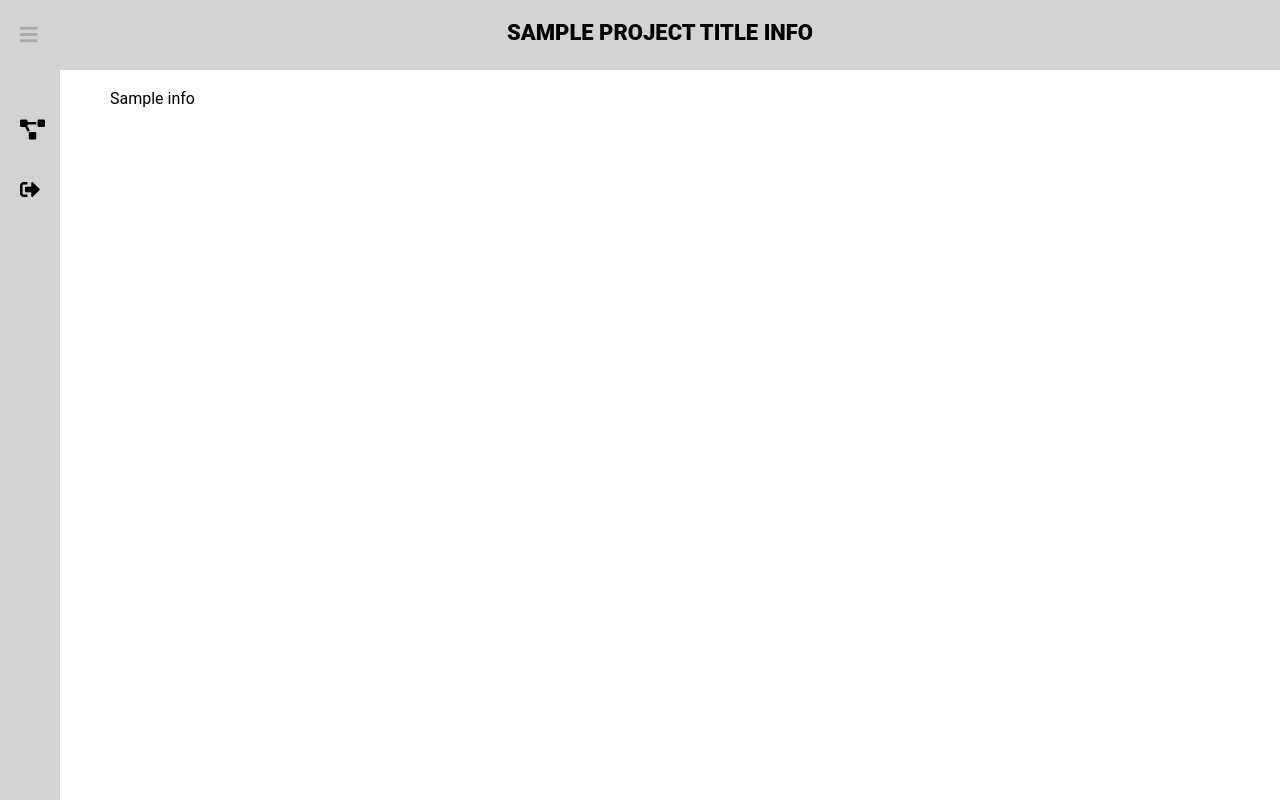
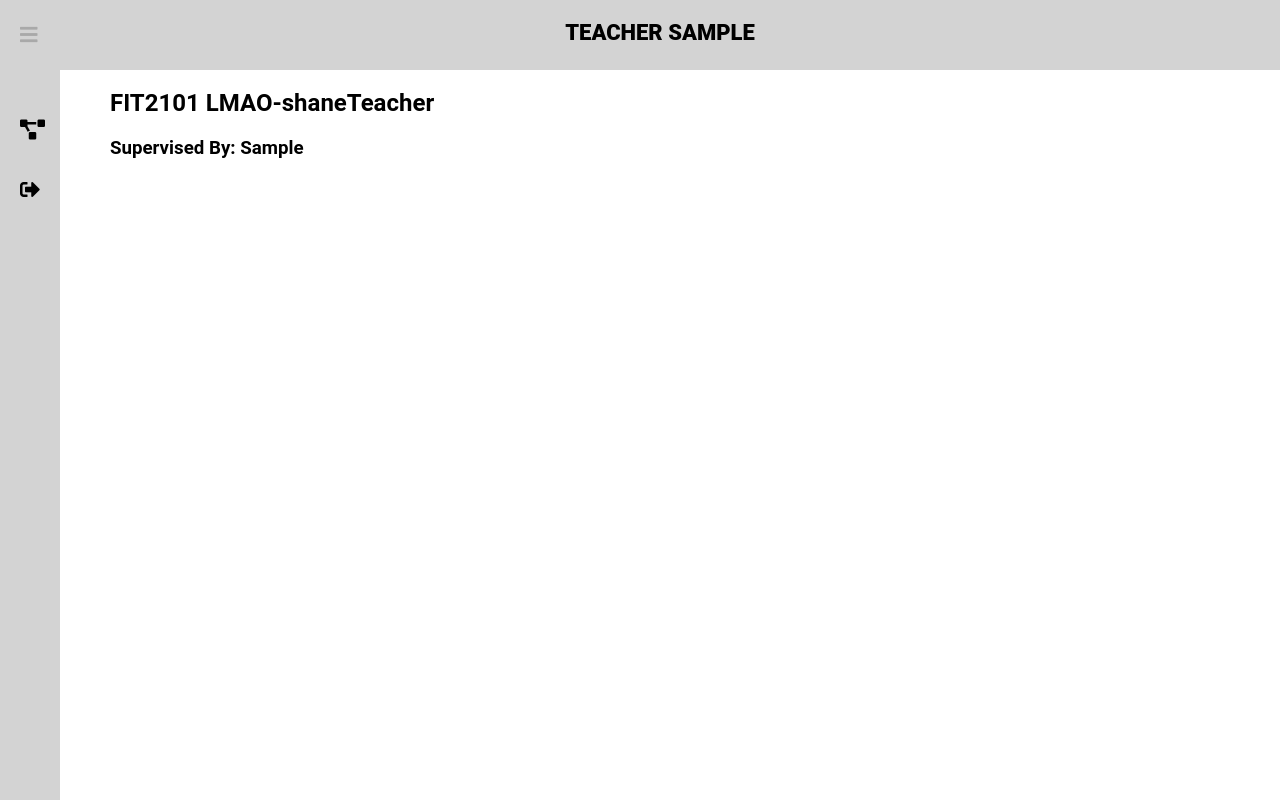
Before and after one commit to angelinetanvy/Teratracker-Web-App, a Django app: template codes/projects/templates/ProjectInfo.html in a window 1280 px wide. Run offline with Django 3.2, Linux system fonts and the light colour scheme; data comes from the database, SQL or seed files in the repository; both versions use the stored data as it was after the commit; the template is opened without the code that fills it: values that come from a table or form of the project are taken from there, most other values are stand-ins (such as "Sample title", 1, 10 or a date in 2020); some libraries are stand-ins or nearby versions.

Commit message:
project info part 1

```diff
--- a/codes/projects/models.py
+++ b/codes/projects/models.py
@@ -1,6 +1,7 @@
 from django.db import models
 from django.conf import settings
 from django.contrib.auth.models import User
+from django.urls import reverse
 # Create your models here.
 class Project(models.Model):
     title = models.CharField(max_length=100)
@@ -15,6 +16,9 @@ class Project(models.Model):
     def __str__(self):
         return str(self.title) + "-" + str(self.supervisor)
 
+    def getTitle(self):
+        return str(self.title)
+
 # Student in Project
 class ProjectStudents(models.Model):
     student = models.ForeignKey(User, default=None, on_delete=models.CASCADE)
--- a/codes/projects/templates/ProjectInfo.html
+++ b/codes/projects/templates/ProjectInfo.html
@@ -1,9 +1,9 @@
 <!DOCTYPE html>
 <html lang="en">
-{% extends "newbase.html" %}
+{% extends 'newbase.html' %}
 <head>
     <meta charset="UTF-8">
-    <title>{% block title %}Project Info{% endblock %}</title>
+    <title>{% block title %}Tracker Dashboard{% endblock %}</title>
 </head>
 {% block content %}
 <body>
@@ -13,9 +13,13 @@
         margin-left: 300px;
     }
 </style>
-    {% block header %} {{ ProjectTitle }} Info {% endblock %}
+{% block header %} Teacher {{ FirstName }} {% endblock %}
 <div class="container">
-        {{ Info }}
+    <div class="project">
+    <h2><a>{{ project }}</a></h2>
+    <h3>Supervised By: {{ FirstName }}</h3>
+    <!-- <h4>Due: {{ project.due_date }} {{ project.due_time }}</h4> -->
+    </div>
 </div>
 </body>
 {% endblock %}
--- a/codes/projects/templates/teacherdashboard.html
+++ b/codes/projects/templates/teacherdashboard.html
@@ -18,7 +18,7 @@
     <h1 id="Temp">PROJECTS</h1>
     {% for project in Projects %}
             <div class="project">
-            <h2><a href="{% url 'project-info' %}">{{ project.title }}</a></h2>
+            <h2><a href="/dashboard/project-info/{{project.title}}/">{{ project.title }}</a></h2>
             <h3>Supervised By: {{ project.supervisor }}</h3>
             <h4>Due: {{ project.due_date }} {{ project.due_time }}</h4>
             </div>
```
Also changed, not shown: codes/projects/views.py (+7 -2 lines), codes/db.sqlite3. Lines whose indentation alone changed are shown as unchanged.
